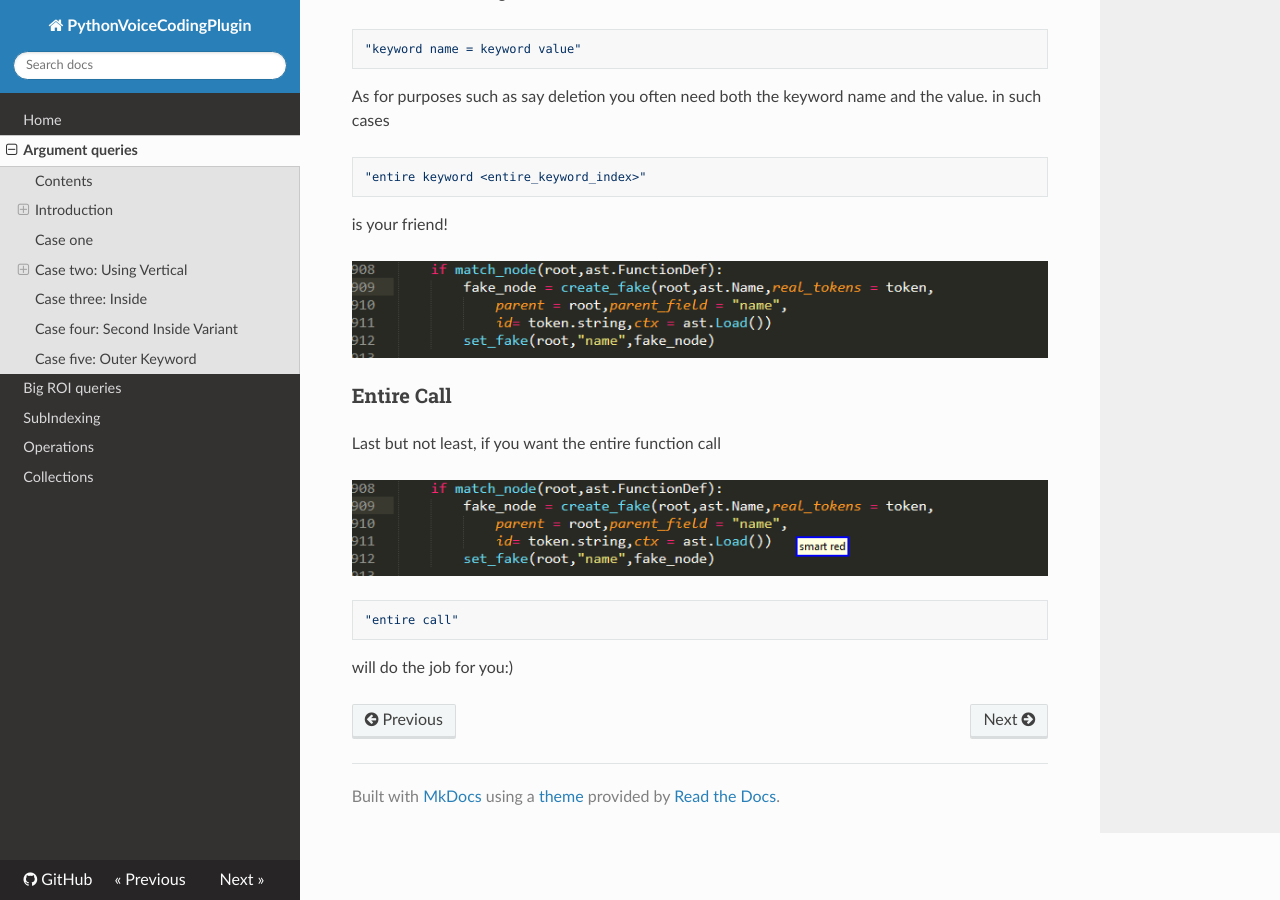
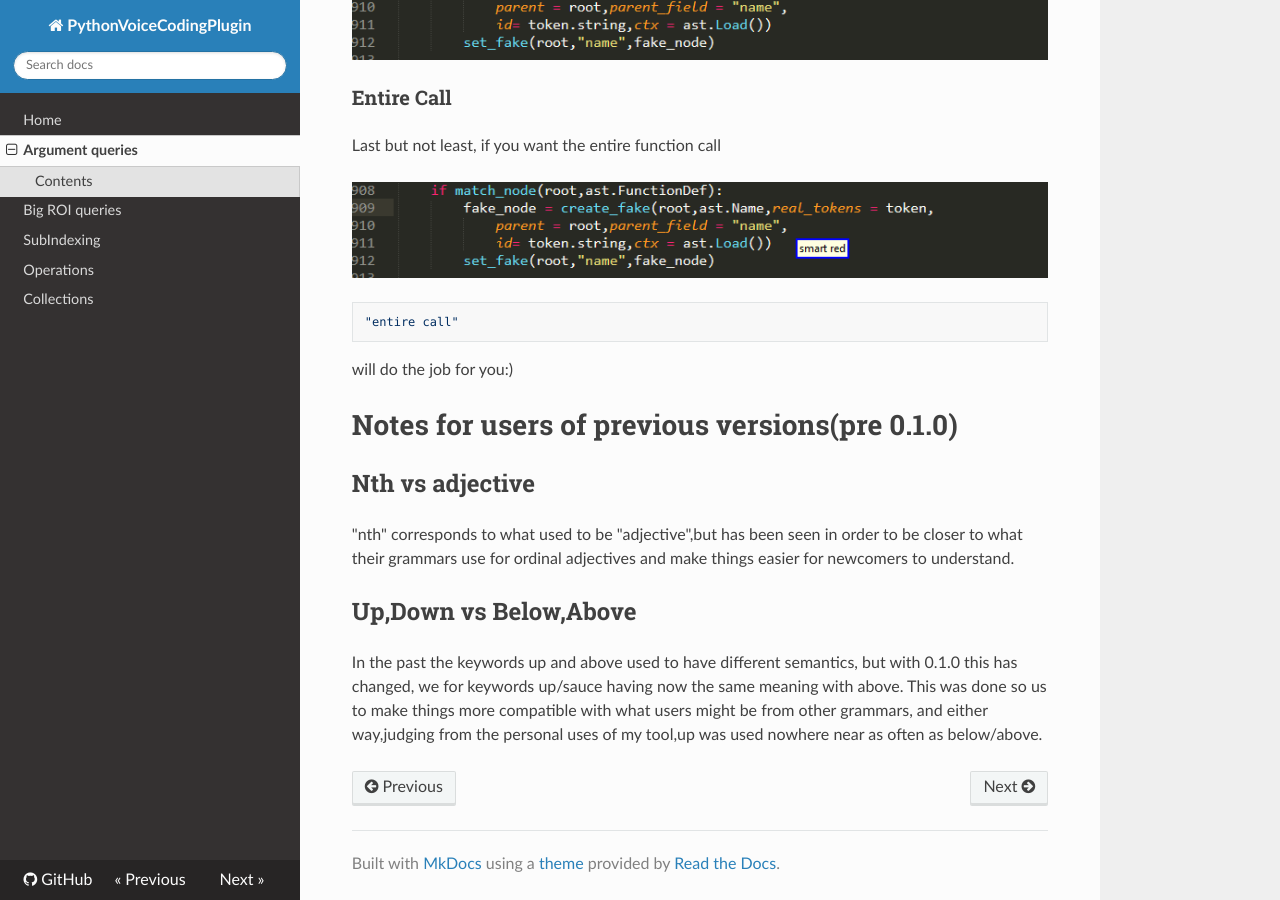
Before and after one commit to mpourmpoulis/PythonVoiceCodingPlugin, an MkDocs documentation site: the page built from doc/SelectArgument.md, in a window 1280 px wide and 900 px high, scrolled down 11427 px. Built offline with MkDocs 1.6.1, drawn with Linux system fonts in a browser that asks for light colours; nearby versions of some CDN libraries; comment, search, counter and statistics services are not loaded; some of the changed text lies outside the part shown.

Commit message:
move notes for previous versions down below

````diff
--- a/doc/SelectArgument.md
+++ b/doc/SelectArgument.md
@@ -11,26 +11,28 @@ This is a SelectionQuery that was originally designed to enable you to select an
 <!-- MarkdownTOC autolink="true"  -->
 
 - [Introduction](#introduction)
-	- [Quick note for 0.0.4 users](#quick-note-for-004-users)
-- [Case one](#case-one)
-- [Case two: Using Vertical](#case-two-using-vertical)
-	- [node for 0.0.4 users](#node-for-004-users)
-	- [handling edge cases](#handling-edge-cases)
-- [Case three: Inside](#case-three-inside)
-- [Case four: Second Inside Variant](#case-four-second-inside-variant)
-- [Case five: Outer Keyword](#case-five-outer-keyword)
+- [Positional descriptions](#positional-descriptions)
+	- [Case one](#case-one)
+	- [Case two: Using Vertical](#case-two-using-vertical)
+		- [handling edge cases](#handling-edge-cases)
+	- [Case three: Inside](#case-three-inside)
+	- [Case four: Second Inside Variant](#case-four-second-inside-variant)
+	- [Case five: Outer Keyword](#case-five-outer-keyword)
 - [Selectable](#selectable)
-	- [Argument Zero](#argument-zero)
-	- [Caller / Calling Function](#caller--calling-function)
-	- [Keyword](#keyword)
-	- [Keyword Value](#keyword-value)
-	- [Entire Keyword](#entire-keyword)
-	- [Entire Call](#entire-call)
+		- [Argument Zero](#argument-zero)
+		- [Caller / Calling Function](#caller--calling-function)
+		- [Keyword](#keyword)
+		- [Keyword Value](#keyword-value)
+		- [Entire Keyword](#entire-keyword)
+		- [Entire Call](#entire-call)
+- [Notes for users of previous versions\(pre 0.1.0\)](#notes-for-users-of-previous-versionspre-010)
+	- [Nth vs adjective](#nth-vs-adjective)
+	- [Up,Down vs Below,Above](#updown-vs-belowabove)
 
 <!-- /MarkdownTOC -->
 
 
-## Introduction
+# Introduction
 
 if you open up my bundles, you will see that the corresponding rules are:
 
@@ -377,3 +377,18 @@ Last but not least, if you want the entire function call
 ```
 
 will do the job for you:)
+
+
+
+# Notes for users of previous versions(pre 0.1.0)
+
+## Nth vs adjective
+
+"nth" corresponds to what used to be "adjective",but has been seen in order to be closer to what their grammars use for ordinal adjectives and make things easier for newcomers to understand.
+
+
+
+## Up,Down vs Below,Above
+
+
+In the past the keywords up and above used to have different semantics, but with 0.1.0 this has changed, we for keywords up/sauce having now the same meaning with above. This was done so us to make things more compatible with what users might be from other grammars, and either way,judging from the personal uses of my tool,up was used nowhere near as often as below/above.
````
Also changed, not shown: other parts of doc/SelectArgument.md (+2 -4 lines).
